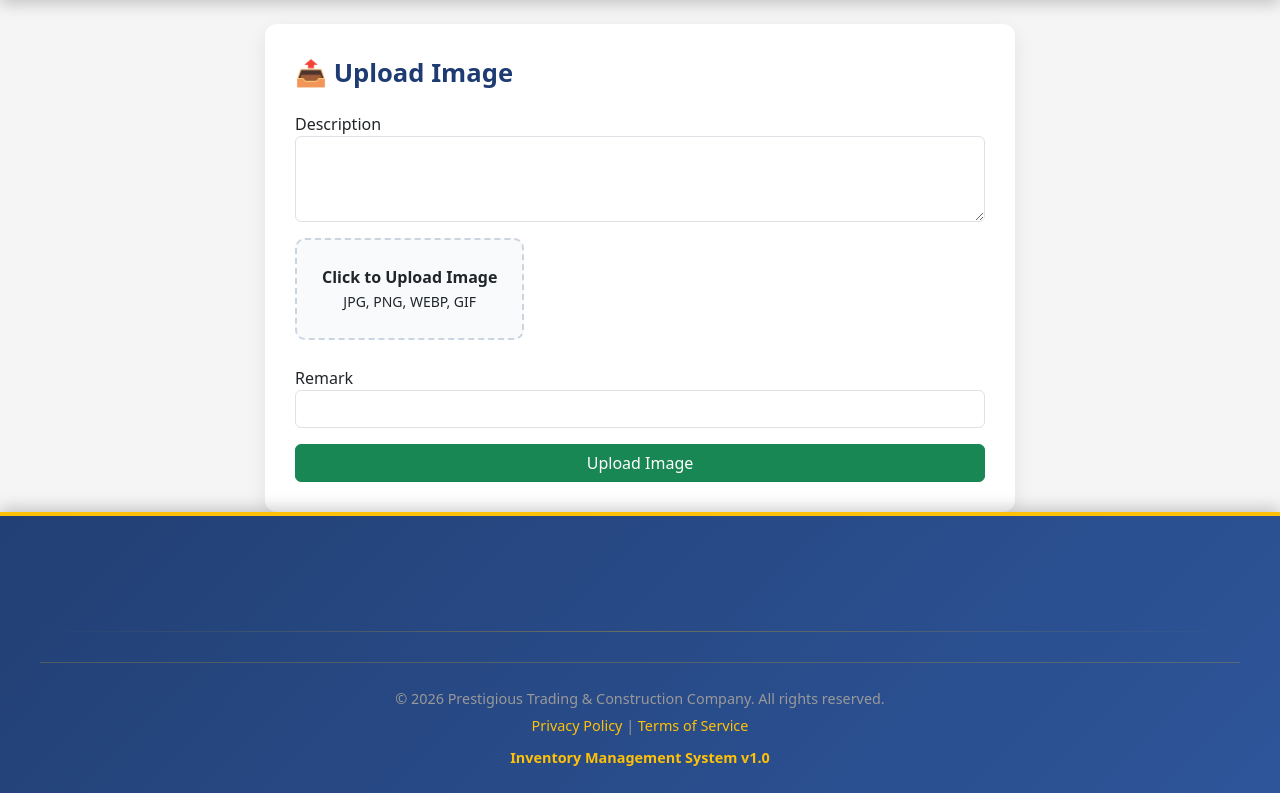
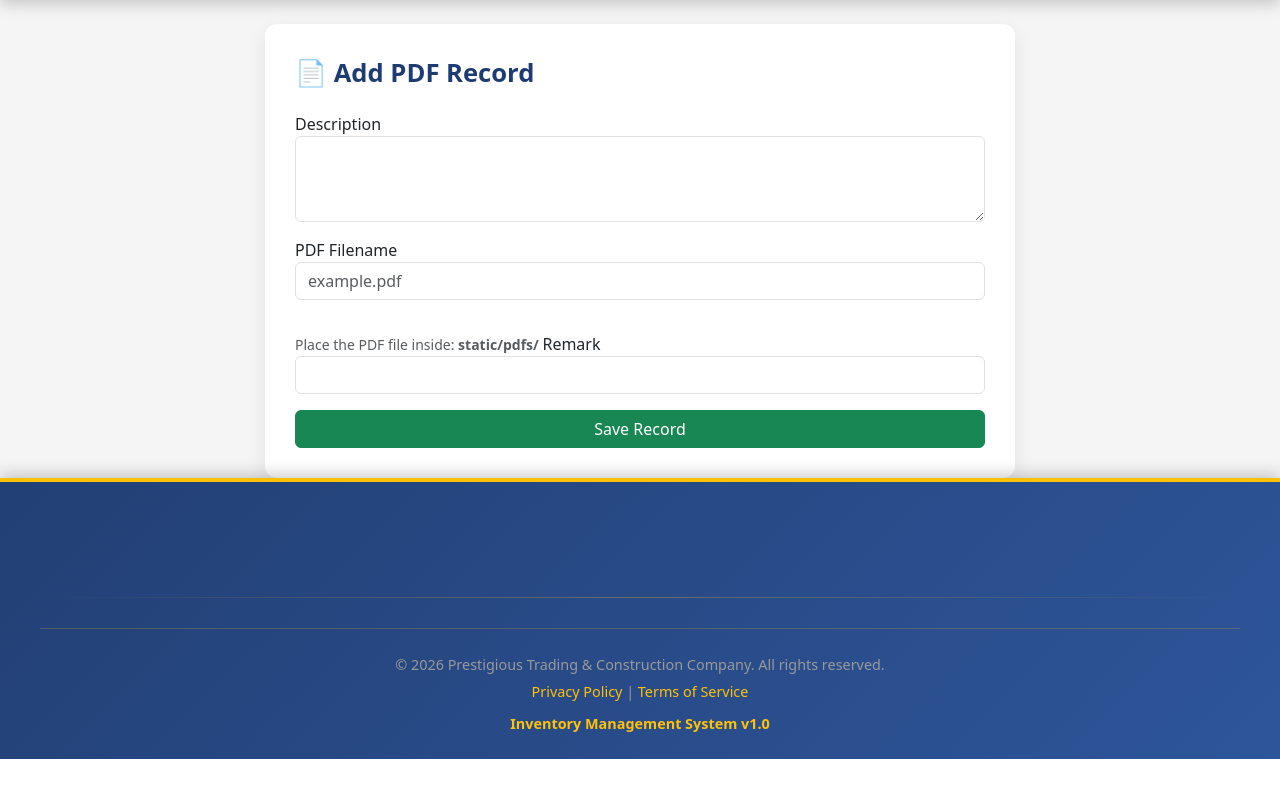
Before and after one commit to santospederson-ui/Inventory-Management-System, a Flask app: page /upload_image in a window 1280 px wide. Shown: the part 61-854 px from the top of the page. After the commit the page ends 820 px from the top, so only its background shows below. Run offline with Flask 3, Linux system fonts and the light colour scheme; the visitor is signed in with stand-in values (Sample User, id 1).

Commit message:
Update upload_image.html

```diff
--- a/templates/upload_image.html
+++ b/templates/upload_image.html
@@ -18,93 +18,50 @@
     color: #1e3c72;
     margin-bottom: 20px;
 }
-
-.upload-box {
-    border: 2px dashed #cbd5e0;
-    border-radius: 10px;
-    padding: 25px;
-    text-align: center;
-    cursor: pointer;
-    background: #f8fafc;
-    transition: 0.3s;
-}
-
-.upload-box:hover {
-    border-color: #1e3c72;
-}
-
-.preview-img {
-    max-width: 100%;
-    margin-top: 15px;
-    border-radius: 10px;
-    border: 1px solid #ddd;
-}
-
-.file-name {
-    margin-top: 10px;
-    color: #555;
-}
 </style>
 
 <div class="upload-card">
 
-    <div class="upload-title">📤 Upload Image</div>
+    <div class="upload-title">📄 Add PDF Record</div>
 
-    <form method="POST" enctype="multipart/form-data" action="{{ url_for('upload_image') }}">
+    <form method="POST" action="{{ url_for('upload_image') }}">
 
         <!-- DESCRIPTION -->
         <label>Description</label>
-        <textarea name="description" class="form-control mb-3" rows="3" required></textarea>
+        <textarea
+            name="description"
+            class="form-control mb-3"
+            rows="3"
+            required></textarea>
 
-        <!-- FILE INPUT -->
-        <input type="file"
-               id="fileInput"
-               name="file"
-               accept="image/*"
-               hidden
-               onchange="previewImage(event)">
+        <!-- PDF FILE NAME -->
+        <label>PDF Filename</label>
+        <input
+            type="text"
+            name="filename"
+            class="form-control mb-3"
+            placeholder="example.pdf"
+            required>
 
-        <label for="fileInput" class="upload-box">
-            <div><strong>Click to Upload Image</strong></div>
-            <small>JPG, PNG, WEBP, GIF</small>
-        </label>
-
-        <!-- FILE NAME -->
-        <div id="fileName" class="file-name"></div>
-
-        <!-- IMAGE PREVIEW -->
-        <div id="previewBox"></div>
+        <small class="text-muted">
+            Place the PDF file inside:
+            <strong>static/pdfs/</strong>
+        </small>
 
         <!-- REMARK -->
         <label class="mt-3">Remark</label>
-        <input type="text" name="remark" class="form-control mb-3">
+        <input
+            type="text"
+            name="remark"
+            class="form-control mb-3">
 
+        <!-- SAVE BUTTON -->
         <button type="submit" class="btn btn-success w-100">
-            Upload Image
+            Save Record
         </button>
 
     </form>
+
 </div>
 
-<script>
-function previewImage(event) {
-    let file = event.target.files[0];
-    let previewBox = document.getElementById("previewBox");
-    let fileName = document.getElementById("fileName");
-
-    previewBox.innerHTML = "";
-
-    if (!file) return;
-
-    fileName.innerText = "Selected: " + file.name;
-
-    // IMAGE PREVIEW (LOCAL BEFORE UPLOAD)
-    let img = document.createElement("img");
-    img.src = URL.createObjectURL(file);
-    img.className = "preview-img";
-
-    previewBox.appendChild(img);
-}
-</script>
-
 {% endblock %}
```
